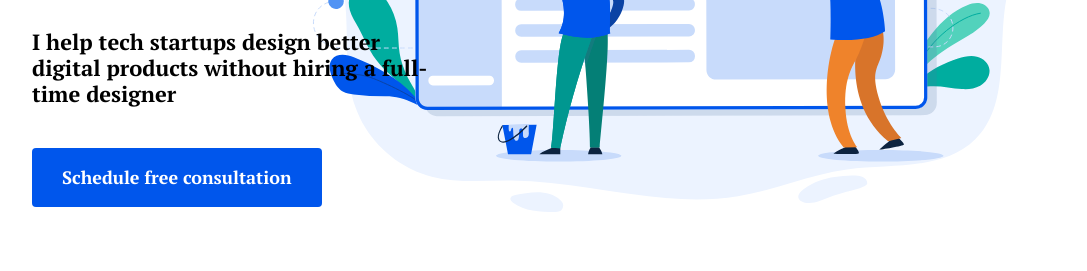
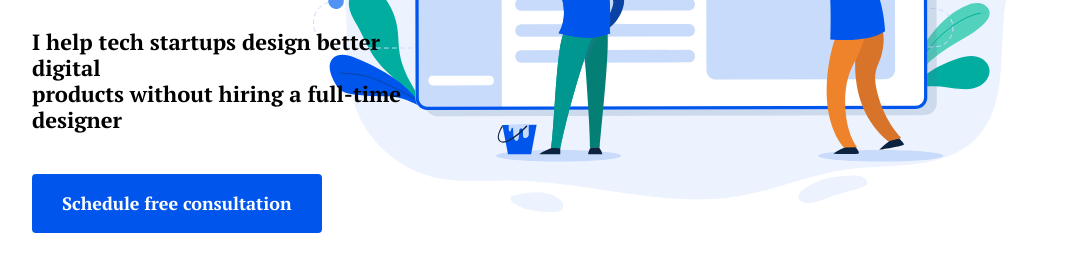
Before and after one commit to WebHeroSchool/GKnew1, a plain HTML site: page index.html in a window 1280 px wide. Shown: the part 761-1032 px from the top of the page, without its empty margins (96-1183 px from the left). Drawn offline with Linux system fonts and the light colour scheme; files whose address does not match are found by name.

Commit message:
Update index.html
перенос строки

```diff
--- a/index.html
+++ b/index.html
@@ -25,7 +25,7 @@
       </header>
        <section class="main">
          <h1 class="main__title">Building an App <span class="main__title-text_highlight">Without Design Expertise?</span></h1>
-         <p class="main__subtitle">I help tech startups design better digital products without hiring a full-time designer</p>
+         <p class="main__subtitle">I help tech startups design better digital </br> products without hiring a full-time designer</p>
          <a class="main__button" href="#">Schedule free consultation</a>
        </section>
     </div>
```
